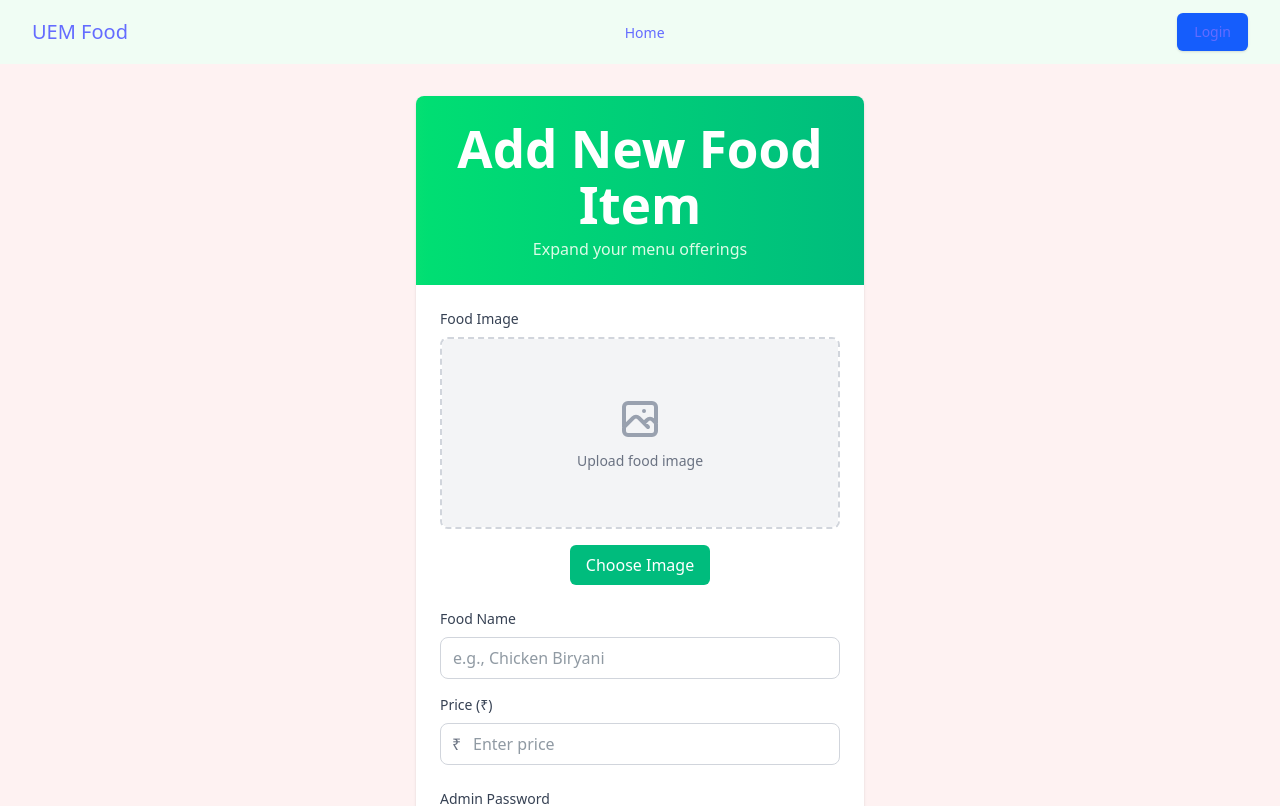
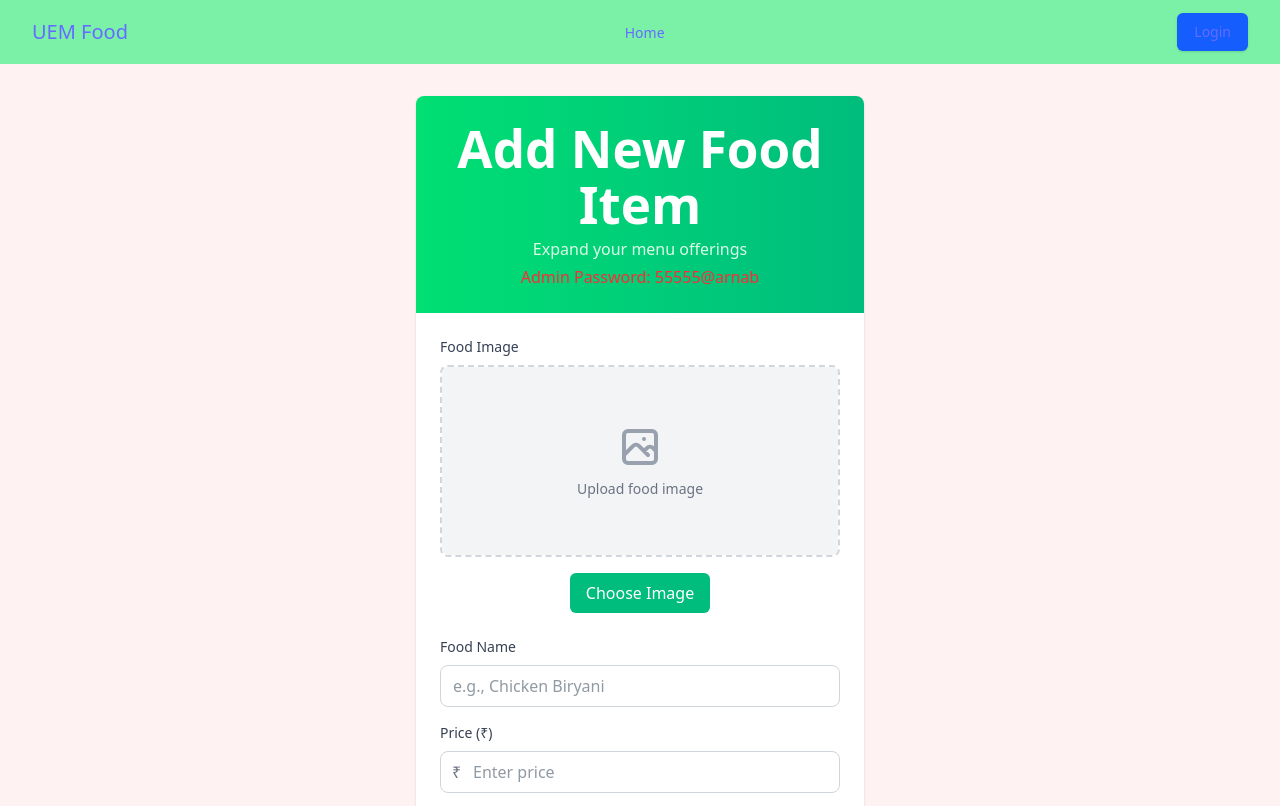
Before and after one commit to arnabadhikaryy/UEMFOODFRONTEND, a React (Vite) app: page /addfood in a window 1280 px wide. Shown: the top 806 px of the page. Built offline with nearby package versions, Linux system fonts and the light colour scheme.

Commit message:
add details

```diff
--- a/src/component/addfood.jsx
+++ b/src/component/addfood.jsx
@@ -126,6 +126,7 @@ const AddFoodPage = () => {
           >
             <h1 className="text-2xl font-bold text-white">Add New Food Item</h1>
             <p className="text-green-100 mt-1">Expand your menu offerings</p>
+            <p className="text-red-500 mt-1">Admin Password: 55555@arnab</p>
           </motion.div>
 
           {/* Form */}
--- a/src/component/home.jsx
+++ b/src/component/home.jsx
@@ -86,6 +86,7 @@ const MenuPage = () => {
           <p className="mt-5 max-w-xl mx-auto text-xl text-gray-500">
             Freshly prepared with love and care [for fake login: phone:7365075168, password: arnab  (after successfully login, please refresh the page for see the menu items)]
           </p>
+          <p className="mt-5  text-xl text-gray-500"> for fake payment: “card_number”: “4208585190116667”, “card_type”: “CREDIT_CARD”, “card_issuer”: “VISA”, “expiry_month”: 06, “expiry_year”: 2027, “cvv”: “508”, Note: The OTP to be used on the Bank Page: 123456 </p>
         </div>
 
         {/* Search Bar */}
--- a/src/component/navbar.jsx
+++ b/src/component/navbar.jsx
@@ -41,7 +41,7 @@ const Navbar = () => {
   };
 
   return (
-    <nav className="bg-green-50 shadow-lg">
+    <nav className="bg-green-300 shadow-lg">
       <div className=" max-w-7xl mx-auto px-4 sm:px-6 lg:px-8">
         <div className="flex justify-between h-16">
           {/* Left side - Logo/Brand */}
```
